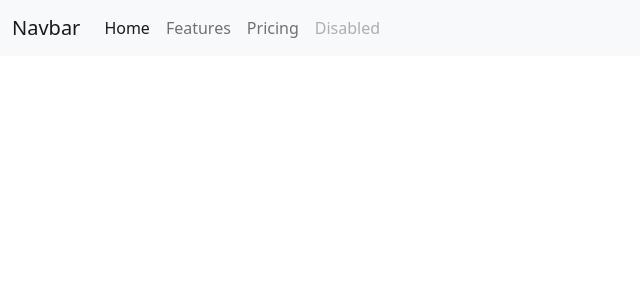
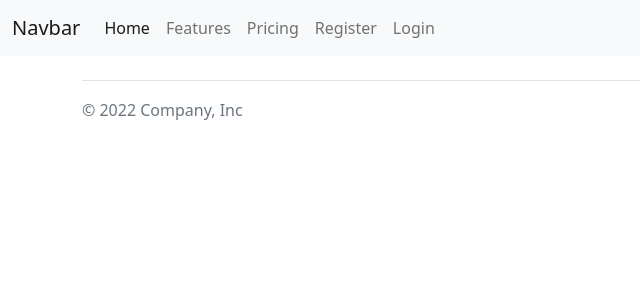
Before and after one commit to Ismino/pastaitaliano, a Django app: template templates/base.html in a window 1280 px wide. Shown: the top 300 px of the page, without its empty margins (0-640 px from the left). Run offline with Django 3.2, Linux system fonts and the light colour scheme; the template is opened without the code that fills it, so the values that code supplies are empty.

Commit message:
Add structure to base.html

```diff
--- a/templates/base.html
+++ b/templates/base.html
@@ -32,13 +32,57 @@
               <li class="nav-item">
                 <a class="nav-link" href="#">Pricing</a>
               </li>
-              <li class="nav-item">
-                <a class="nav-link disabled" href="#" tabindex="-1" aria-disabled="true">Disabled</a>
-              </li>
+              {% if user.is_authenticated %}
+                    <li class="nav-item">
+                        <a class="nav-link" href="{% url 'account_logout' %}">Logout</a>
+                    </li>
+                    {% else %}
+                    <li class="nav-item">
+                        <a class="nav-link" href="{% url 'account_signup' %}">Register</a>
+                    </li>
+                    <li class="nav-item">
+                        <a class="nav-link" href="{% url 'account_login' %}">Login</a>
+                    </li>
+                    {% endif %}
             </ul>
           </div>
         </div>
       </nav>
+      <div class="container">
+        <div class="row">
+            <div class="col-md-8 offset-md-2">
+                {% for message in messages %}
+                <div class="alert {{ message.tags }} alert-dismissible fade show" id="msg" role="alert">
+                    {{ message | safe }}
+                    <button type="button" class="btn-close" data-bs-dismiss="alert" aria-label="Close"></button>
+                </div>
+                {% endfor %}
+            </div>
+        </div>
+    </div>
+
+    <main class="flex-shrink-0 main-bg">
+
+    {% block content %}
+    {% endblock content %}
+
+    </main>
+
+    <div class="container">
+      <footer class="d-flex flex-wrap justify-content-between align-items-center py-3 my-4 border-top">
+        <div class="col-md-4 d-flex align-items-center">
+          <span class="mb-3 mb-md-0 text-muted">&copy; 2022 Company, Inc</span>
+        </div>
+
+        <ul class="nav col-md-4 justify-content-end list-unstyled d-flex">
+          <li class="ms-3"><a class="text-muted" href="#"><svg class="bi" width="24" height="24"><use xlink:href="#twitter"/></svg></a></li>
+          <li class="ms-3"><a class="text-muted" href="#"><svg class="bi" width="24" height="24"><use xlink:href="#instagram"/></svg></a></li>
+          <li class="ms-3"><a class="text-muted" href="#"><svg class="bi" width="24" height="24"><use xlink:href="#facebook"/></svg></a></li>
+        </ul>
+      </footer>
+    </div>
+
+    <script src="{% static 'js/scripts.js' %}"></script>
 
 </body>
 </html>
```
